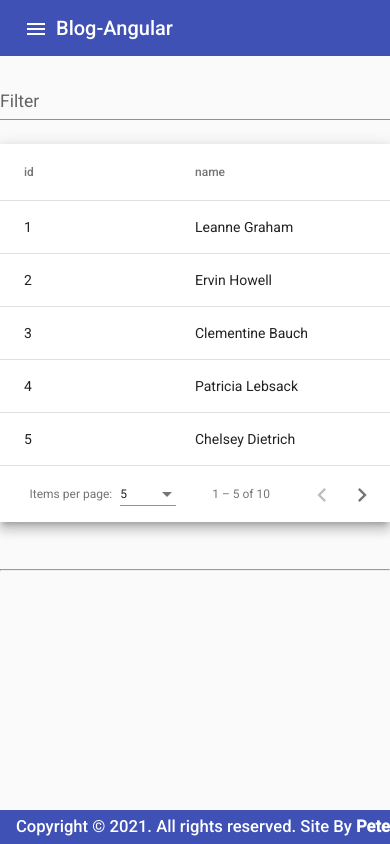
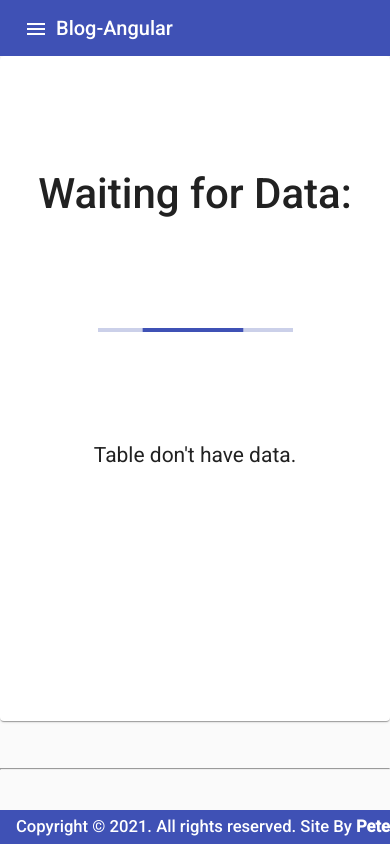
Before and after one commit to PeterDamianG/ChallengeAngularBlog, an Angular app: page /users in a window 390 px wide. Built offline with nearby package versions, Linux system fonts and the light colour scheme.

Commit message:
add render conditional to tablet with loading

```diff
--- a/src/app/shared/components/table-base/table-base.component.html
+++ b/src/app/shared/components/table-base/table-base.component.html
@@ -1,4 +1,7 @@
-<section class="mat-elevation-z8">
+<section
+  *ngIf="dataSource.length; else dataSourceVoid"
+  class="mat-elevation-z8"
+>
   <mat-form-field appearance="standard">
     <mat-label>Filter</mat-label>
     <input
@@ -39,3 +42,8 @@
 <br />
 <br />
 <hr />
+
+<ng-template #dataSourceVoid>
+  <app-not-found titlePage="Waiting for Data:" content="Table don't have data.">
+  </app-not-found>
+</ng-template>
```
